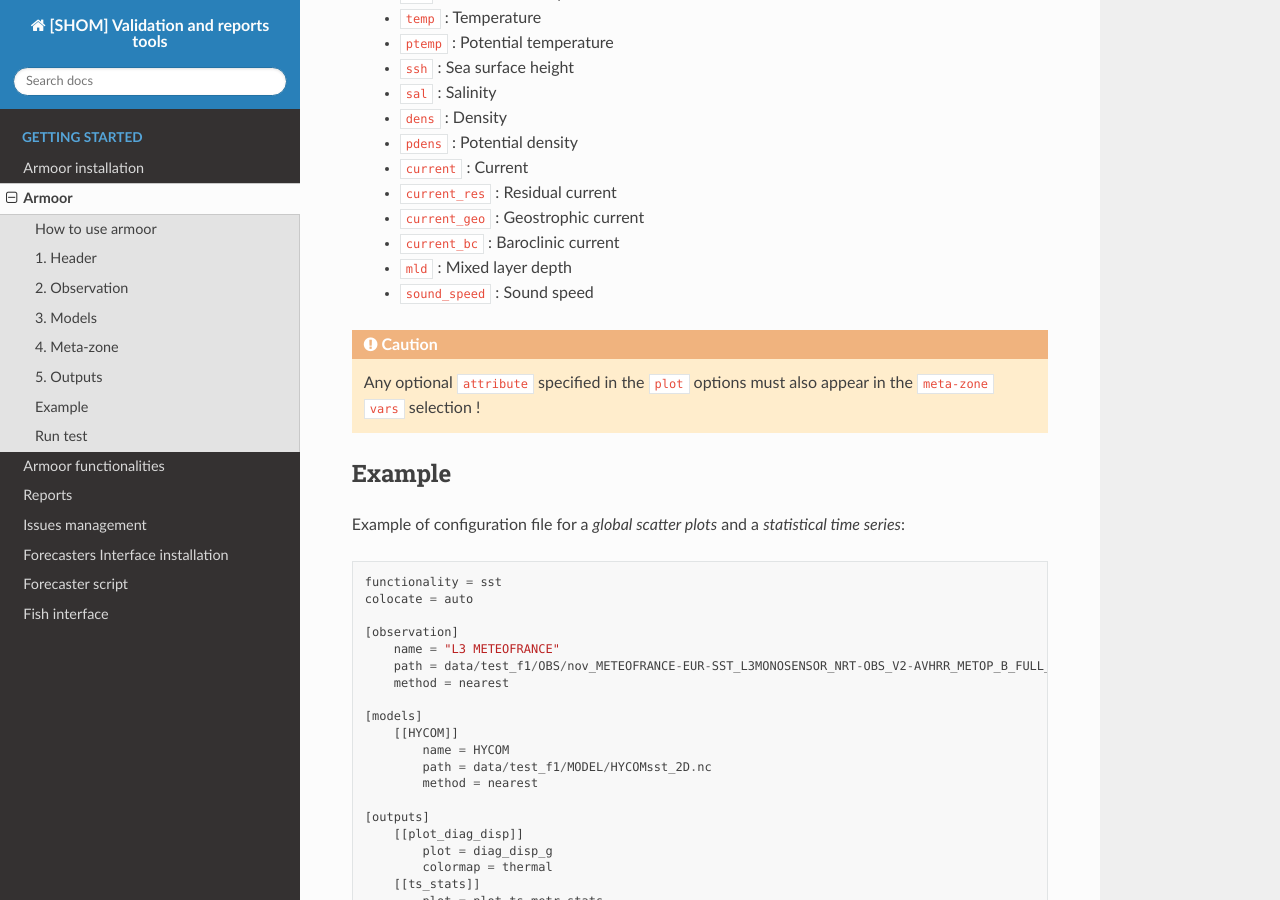
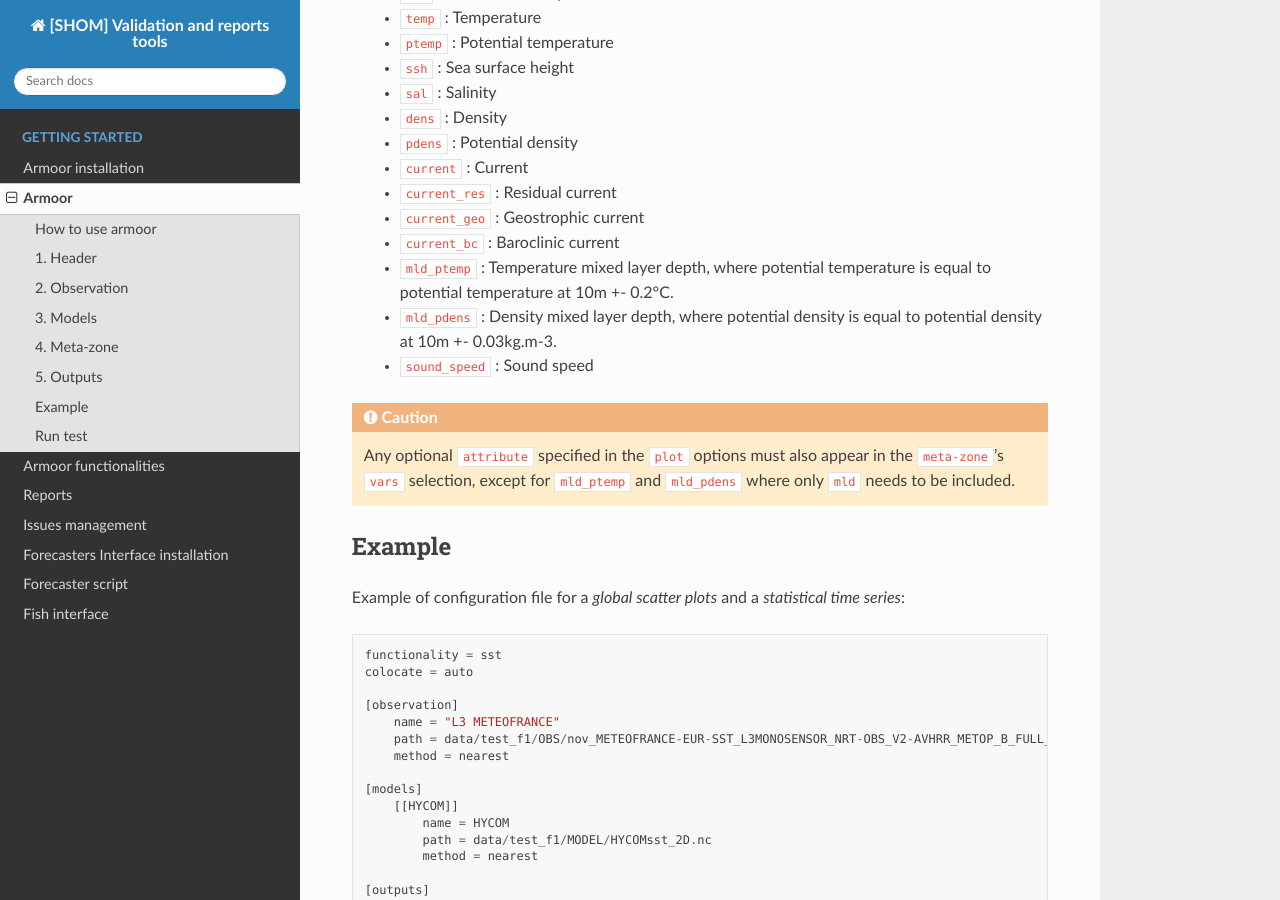
Before and after one commit to shom-fr/armoor, a Sphinx documentation site: the page built from docs/source/base.rst, in a window 1280 px wide and 900 px high, scrolled down 4791 px. Built offline with Sphinx 7.4.7 and the Read the Docs theme 2.0.0, drawn with Linux system fonts in a browser that asks for light colours.

Commit message:
update : mld option in documentation

```diff
--- a/docs/source/base.rst
+++ b/docs/source/base.rst
@@ -170,11 +170,12 @@ You can select the variables to plot among the following ones with the parameter
     * ``current_res`` : Residual current
     * ``current_geo`` : Geostrophic current
     * ``current_bc`` : Baroclinic current
-    * ``mld`` : Mixed layer depth
+    * ``mld_ptemp`` : Temperature mixed layer depth, where potential temperature is equal to potential temperature at 10m +- 0.2°C.
+    * ``mld_pdens`` : Density mixed layer depth, where potential density is equal to potential density at 10m +- 0.03kg.m-3.
     * ``sound_speed`` : Sound speed
 
 .. CAUTION::
-    Any optional ``attribute`` specified in the ``plot`` options must also appear in the ``meta-zone`` ``vars`` selection !
+    Any optional ``attribute`` specified in the ``plot`` options must also appear in the ``meta-zone``'s ``vars`` selection, except for ``mld_ptemp`` and ``mld_pdens`` where only ``mld`` needs to be included.
 
 Example
 -------
--- a/docs/source/functionalities.rst
+++ b/docs/source/functionalities.rst
@@ -163,7 +163,7 @@ Optional variables:
 * Potential density : ``attribute = pdens``
 * In-situ temperature : ``attribute = temp``
 * Geostrophic current : ``attribute = current_geo``
-* Mixed layer depth : ``attribute = mld``
+* Mixed layer depth : ``attribute = mld_ptemp`` or ``attribute = mld_pdens``
 
 Available outputs
 ~~~~~~~~~~~~~~~~~
@@ -274,7 +274,9 @@ Available outputs
 * Tidal current ellipsis : ``plot_tide_current_ellipses``
    Maps of tidal current ellipses from model and observation at points in the meta-zone. One map per tidal wave and per vertical immersion or slice.
 
-   **These ellipses require to specify the additional parameters : ``analysis_start``, ``analysis_end``, ``tidal_waves`` and ``tide_tool``**.
+.. NOTE::
+
+    These ellipses require to specify the additional parameters : ``analysis_start``, ``analysis_end``, ``tidal_waves`` and ``tide_tool``.
 
 8. CURRENTS_VMADCP
 ------------------
```
